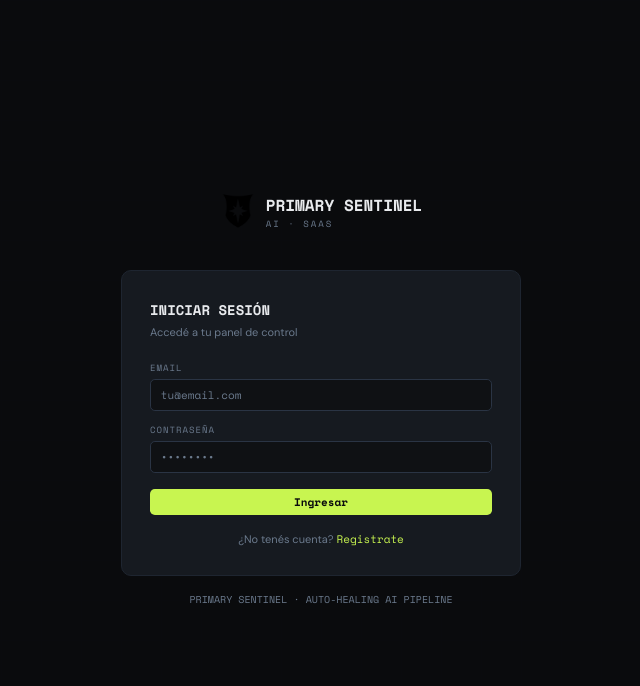
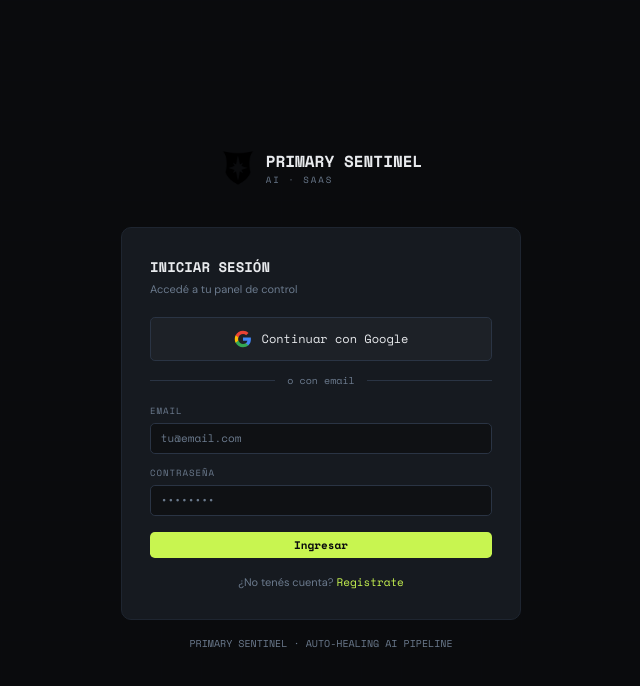
Before and after one commit to BrunoEmaSN/primary-sentinel-frontend, a Next.js app: page /auth in a window 1280 px wide. Shown: the top 686 px of the page, without its empty margins (319-959 px from the left). Built offline with nearby package versions, Linux system fonts and the light colour scheme; no server answers.

Commit message:
Add Google OAuth login functionality to authentication page and implement callback handling. Introduced error handling for OAuth errors and created a new route for processing authentication callbacks.

```diff
--- /dev/null
+++ b/src/app/auth/callback/route.ts
@@ -0,0 +1,26 @@
+import { NextResponse } from 'next/server';
+import { createClient } from '@/lib/supabase/server';
+
+export async function GET(request: Request) {
+  const { searchParams, origin } = new URL(request.url);
+  const code = searchParams.get('code');
+  const oauthError = searchParams.get('error');
+  const next = searchParams.get('next') ?? '/dashboard';
+
+  if (oauthError) {
+    const desc = searchParams.get('error_description') ?? oauthError;
+    return NextResponse.redirect(
+      `${origin}/auth?error=oauth&details=${encodeURIComponent(desc)}`
+    );
+  }
+
+  if (code) {
+    const supabase = await createClient();
+    const { error } = await supabase.auth.exchangeCodeForSession(code);
+    if (!error) {
+      return NextResponse.redirect(`${origin}${next}`);
+    }
+  }
+
+  return NextResponse.redirect(`${origin}/auth?error=oauth`);
+}
--- a/src/app/auth/page.tsx
+++ b/src/app/auth/page.tsx
@@ -1,10 +1,33 @@
 'use client';
 
-import { useMemo, useState } from 'react';
+import { useEffect, useMemo, useState } from 'react';
 import { createClient } from '@/lib/supabase/client';
 import { isSupabasePublicEnvConfigured } from '@/lib/supabase/public-env';
 import { useRouter } from 'next/navigation';
 import SentinelBrand from '@/components/SentinelBrand';
+
+function GoogleIcon() {
+  return (
+    <svg width="18" height="18" viewBox="0 0 24 24" aria-hidden>
+      <path
+        fill="#4285F4"
+        d="M22.56 12.25c0-.78-.07-1.53-.2-2.25H12v4.26h5.92c-.26 1.37-1.04 2.53-2.21 3.31v2.77h3.57c2.08-1.92 3.28-4.74 3.28-8.09z"
+      />
+      <path
+        fill="#34A853"
+        d="M12 23c2.97 0 5.46-.98 7.28-2.66l-3.57-2.77c-.98.66-2.23 1.06-3.71 1.06-2.86 0-5.29-1.93-6.16-4.53H2.18v2.84C3.99 20.53 7.7 23 12 23z"
+      />
+      <path
+        fill="#FBBC05"
+        d="M5.84 14.09c-.22-.66-.35-1.36-.35-2.09s.13-1.43.35-2.09V7.07H2.18C1.43 8.55 1 10.22 1 12s.43 3.45 1.18 4.93l2.85-2.22.81-.62z"
+      />
+      <path
+        fill="#EA4335"
+        d="M12 5.38c1.62 0 3.06.56 4.21 1.64l3.15-3.15C17.45 2.09 14.97 1 12 1 7.7 1 3.99 3.47 2.18 7.07l3.66 2.84c.87-2.6 3.3-4.53 6.16-4.53z"
+      />
+    </svg>
+  );
+}
 
 function networkErrorMessage(err: unknown): string {
   if (err instanceof TypeError && /failed to fetch|networkerror|load failed/i.test(String(err.message))) {
@@ -28,8 +51,50 @@ export default function AuthPage() {
   const [email, setEmail] = useState('');
   const [password, setPassword] = useState('');
   const [loading, setLoading] = useState(false);
+  const [googleLoading, setGoogleLoading] = useState(false);
   const [error, setError] = useState('');
   const [info, setInfo] = useState('');
+
+  useEffect(() => {
+    const params = new URLSearchParams(window.location.search);
+    if (params.get('error') === 'oauth') {
+      const details = params.get('details');
+      setError(
+        details
+          ? `Google: ${decodeURIComponent(details)}`
+          : 'No se pudo completar el inicio de sesión con Google. Intentá de nuevo.'
+      );
+      const url = new URL(window.location.href);
+      url.searchParams.delete('error');
+      url.searchParams.delete('details');
+      window.history.replaceState({}, '', url.pathname + url.search);
+    }
+  }, []);
+
+  async function signInWithGoogle() {
+    setError('');
+    setInfo('');
+    if (!supabase) {
+      setError('Configurá Supabase en .env.local antes de continuar.');
+      return;
+    }
+    setGoogleLoading(true);
+    try {
+      const { error: oauthError } = await supabase.auth.signInWithOAuth({
+        provider: 'google',
+        options: {
+          redirectTo: `${window.location.origin}/auth/callback`,
+        },
+      });
+      if (oauthError) {
+        setError(oauthError.message);
+        setGoogleLoading(false);
+      }
+    } catch (err) {
+      setError(networkErrorMessage(err));
+      setGoogleLoading(false);
+    }
+  }
 
   async function handleSubmit(e: React.FormEvent) {
     e.preventDefault();
@@ -97,6 +162,35 @@ export default function AuthPage() {
             </div>
           )}
 
+          <div style={{ display: 'flex', flexDirection: 'column', gap: '12px', marginBottom: '16px' }}>
+            <button
+              type="button"
+              className="sentinel-input"
+              onClick={signInWithGoogle}
+              disabled={!configured || loading || googleLoading}
+              style={{
+                display: 'flex',
+                alignItems: 'center',
+                justifyContent: 'center',
+                gap: '10px',
+                cursor: configured && !loading && !googleLoading ? 'pointer' : 'not-allowed',
+                padding: '12px 14px',
+                fontSize: '12px',
+                fontFamily: 'var(--font-mono)',
+                opacity: googleLoading ? 0.7 : 1,
+                background: 'rgba(255,255,255,.03)',
+              }}
+            >
+              <GoogleIcon />
+              {googleLoading ? 'Redirigiendo…' : 'Continuar con Google'}
+            </button>
+            <div style={{ display: 'flex', alignItems: 'center', gap: '12px', color: 'var(--muted)', fontSize: '10px', fontFamily: 'var(--font-mono)' }}>
+              <span style={{ flex: 1, height: '1px', background: 'var(--border2)' }} />
+              o con email
+              <span style={{ flex: 1, height: '1px', background: 'var(--border2)' }} />
+            </div>
+          </div>
+
           <form onSubmit={handleSubmit} style={{ display: 'flex', flexDirection: 'column', gap: '12px' }}>
             <div>
               <label style={{ display: 'block', fontSize: '9px', fontFamily: 'var(--font-mono)', letterSpacing: '1px', color: 'var(--muted)', marginBottom: '5px' }}>
@@ -140,7 +234,7 @@ export default function AuthPage() {
             <button
               className="btn-primary"
               type="submit"
-              disabled={loading || !configured}
+              disabled={loading || googleLoading || !configured}
               style={{ justifyContent: 'center', marginTop: '4px', opacity: loading ? 0.7 : 1 }}
             >
               {loading ? 'Cargando...' : mode === 'login' ? 'Ingresar' : 'Crear cuenta'}
```
